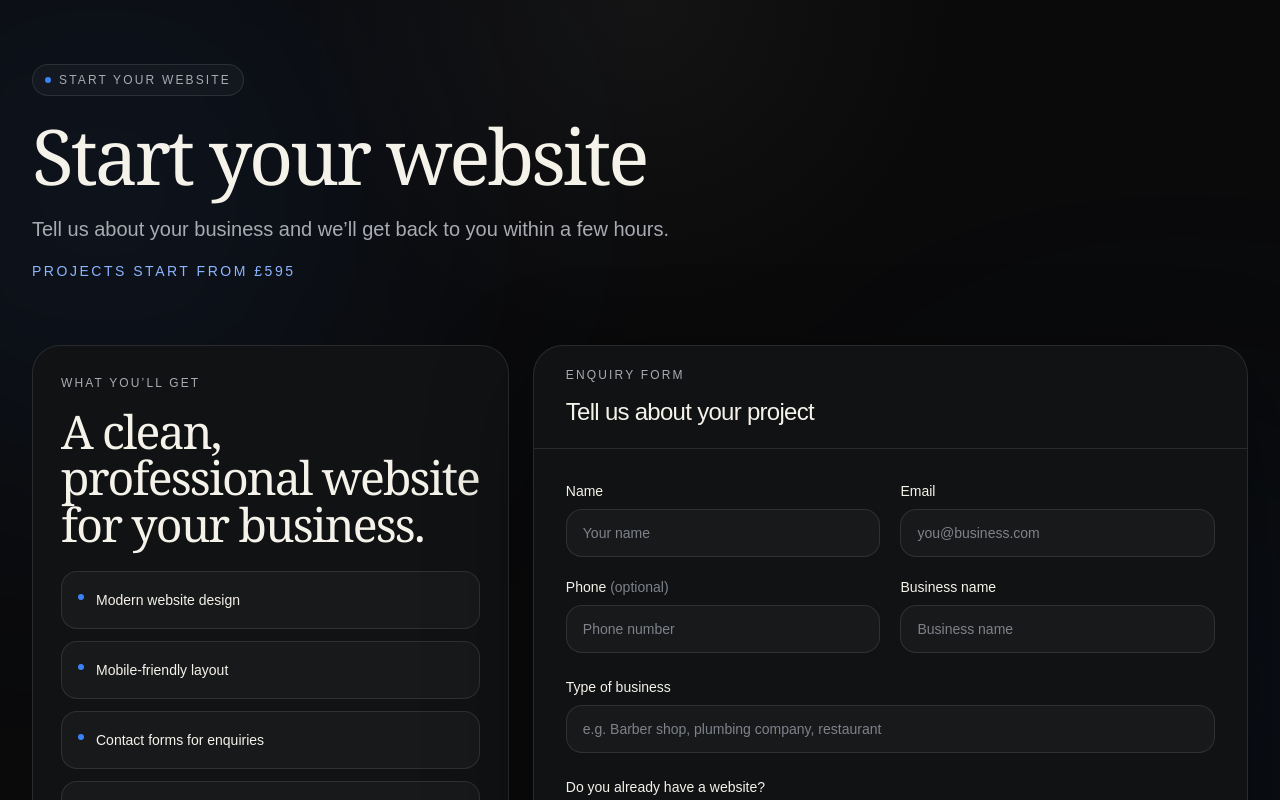
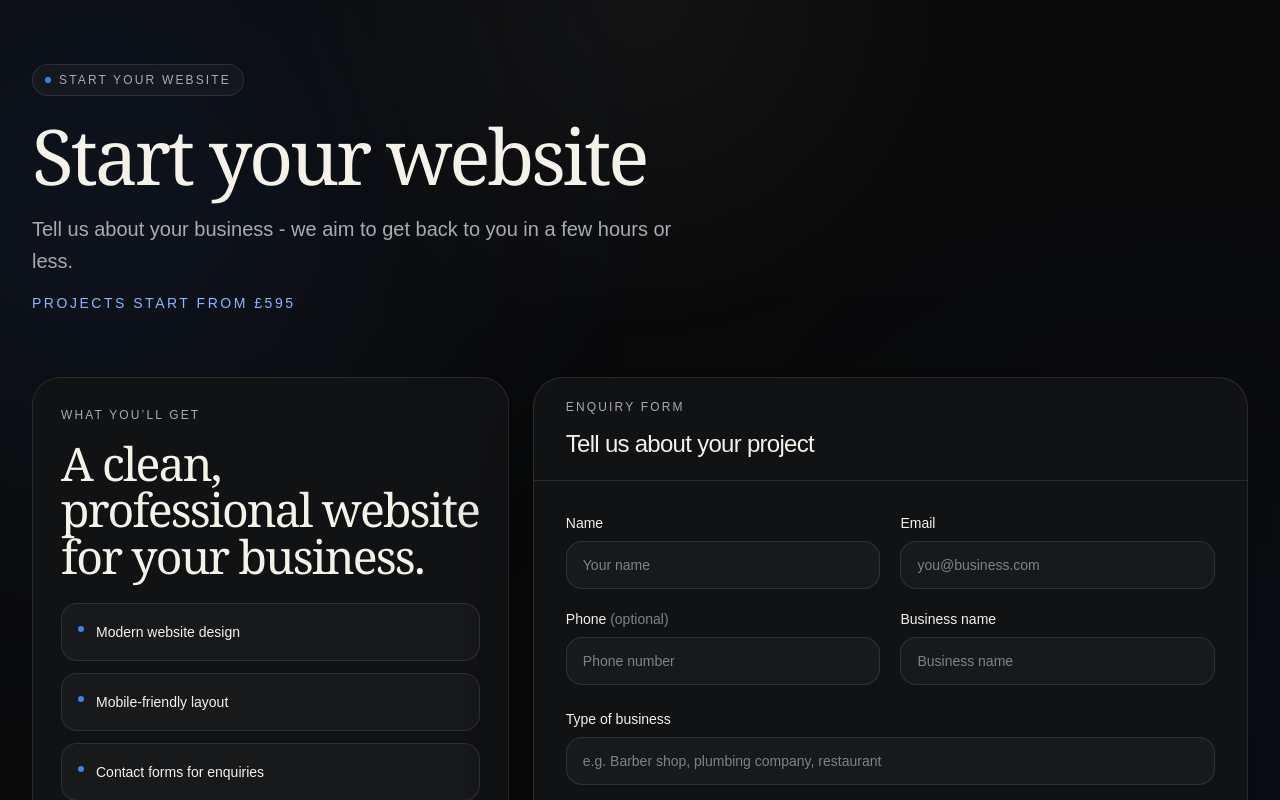
Before and after one commit to cleanwebsitesuk/cleanwebsites, a Next.js app: page /start in a window 1280 px wide. Shown: the top 800 px of the page. Built offline with nearby package versions, Linux system fonts and the light colour scheme.

Commit message:
Update page.tsx

```diff
--- a/app/start/page.tsx
+++ b/app/start/page.tsx
@@ -105,8 +105,7 @@ export default function StartPage() {
             </h1>
 
             <p className="mt-5 max-w-2xl text-[18px] leading-8 text-[#A9ABB3] sm:text-[20px]">
-              Tell us about your business and we’ll get back to you within a
-              few hours.
+              Tell us about your business - we aim to get back to you in a few hours or less.
             </p>
 
             <p className="mt-4 text-sm uppercase tracking-[0.18em] text-[#8BB5FF]">
```
